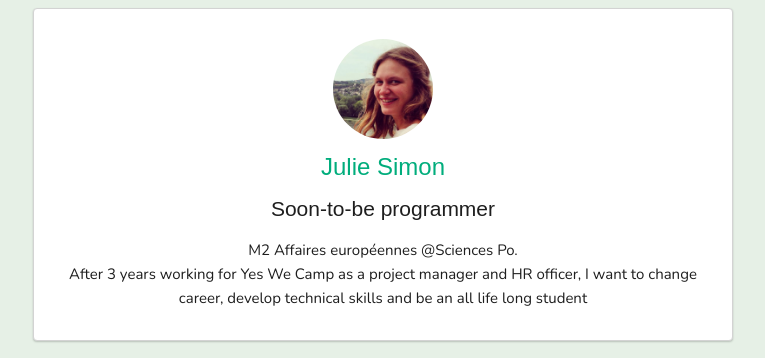
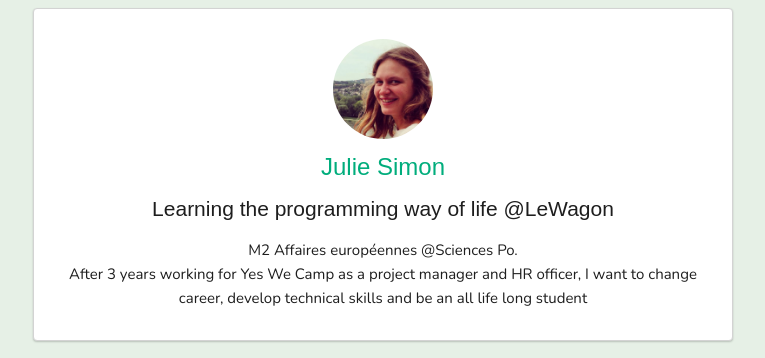
Before and after one commit to juliesimon/juliesimon.github.io, a plain HTML site: page index.html in a window 1280 px wide. Shown: the top 358 px of the page, without its empty margins (257-1022 px from the left). Drawn offline with nearby package versions, Linux system fonts and the light colour scheme; a web font is replaced by a local one.

Commit message:
make my profile prettier

```diff
--- a/index.html
+++ b/index.html
@@ -12,7 +12,7 @@
       <div class="card-white text-center">
         <img src="images/julie_profile_pic_square.png" alt="Julie Profile Pic" width="100px" class="img-circle">
         <h1>Julie Simon</h1>
-        <h2>Soon-to-be programmer</h2>
+        <h2>Learning the programming way of life @LeWagon</h2>
         <p>M2 Affaires européennes @Sciences Po.<br>After 3 years working for Yes We Camp as a project manager and HR officer, I want to change career, develop technical skills and be an all life long student</p>
       </div>
       <div class="card-white text-center">
```
